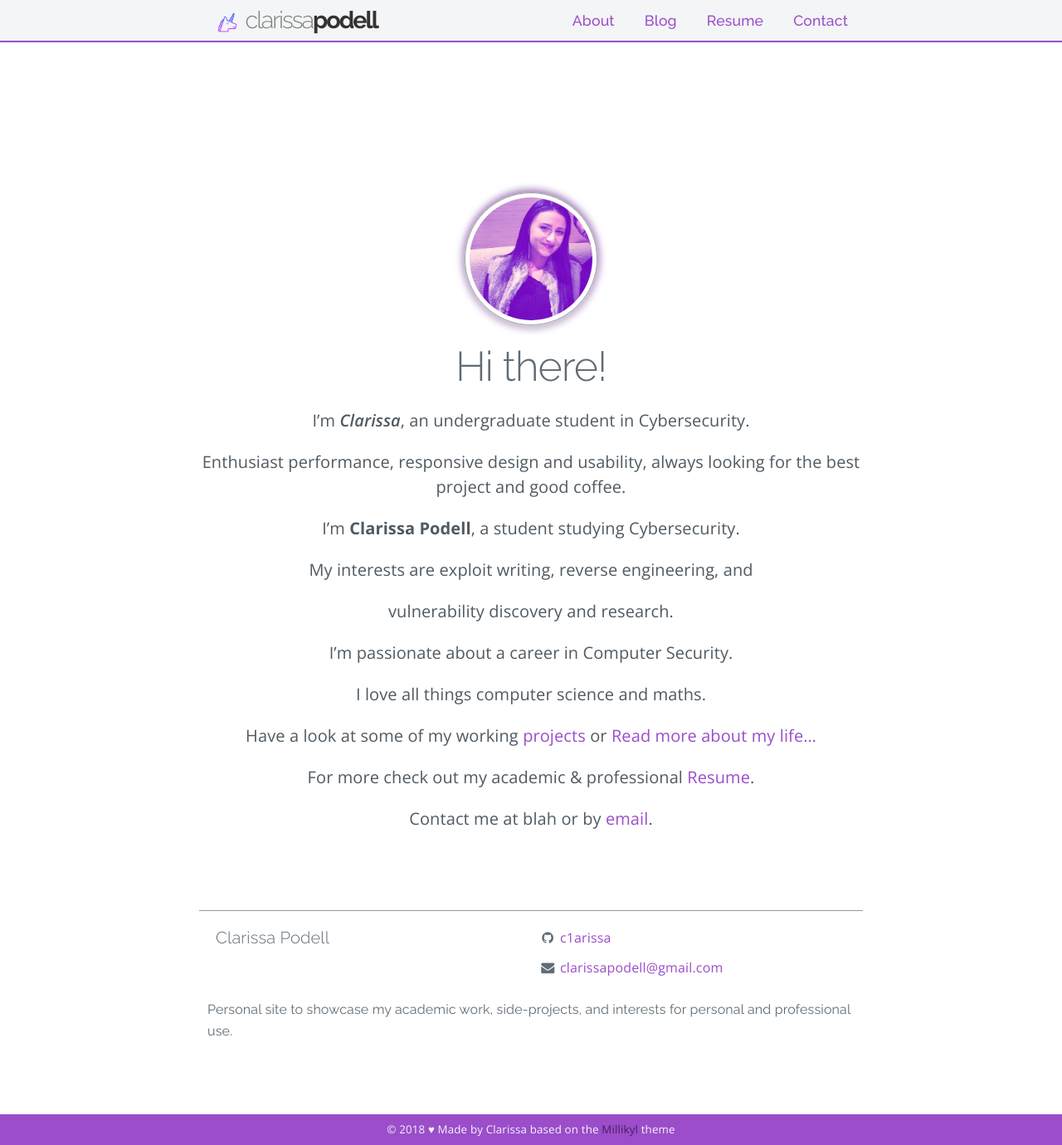
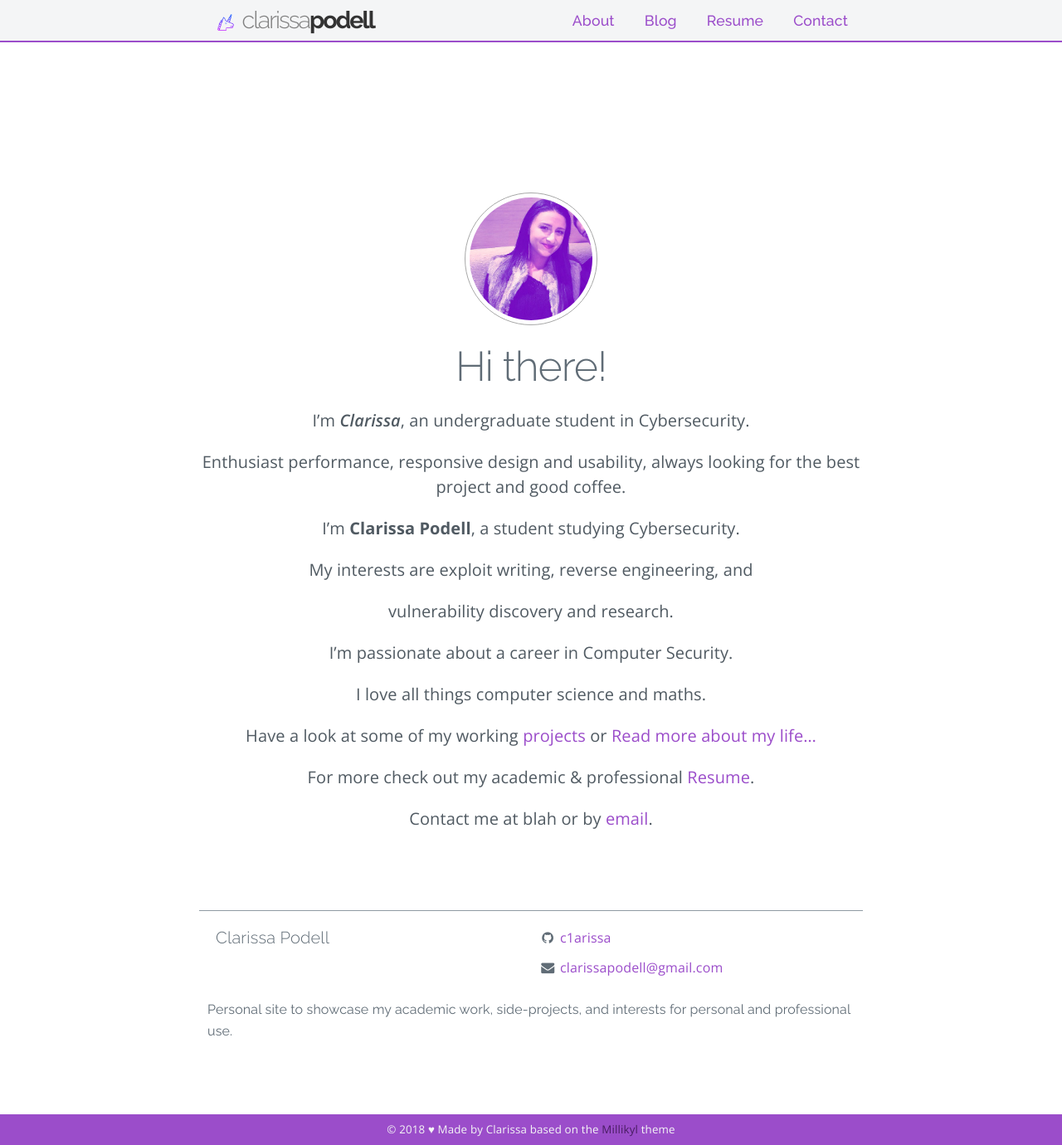
Before and after one commit to c1arissa/c1arissa.github.io, a Jekyll site: the page built from index.md, in a window 1280 px wide and 1380 px high. Shown: the whole window at 83% size. Built offline with Jekyll 4.4.1, drawn with Linux system fonts in a browser that asks for light colours; nearby versions of some CDN libraries; a style sheet for code colours, icons or effects is not loaded.

Commit message:
Update main.scss

```diff
--- a/css/main.scss
+++ b/css/main.scss
@@ -251,9 +251,9 @@
  * Icons
  */
 .icon {
-	display: inline-block;
-        height: 28px;
-	width: 28px;
+	//display: inline-block;
+        height: 24px;
+	width: 24px;
 	//width: 32px;
         vertical-align: middle;
 	border:0;
@@ -284,7 +284,7 @@
 	height: 160px;
 	-webkit-border-radius: 100px;
 	-moz-border-radius: 100px;
-	box-shadow: 0 4px 8px 0 $color-quaternary, 0 -4px 8px 0 rgba(0, 0, 0, 0.19), 0 0px 12px 0 $color-primary;
+	//box-shadow: 0 4px 8px 0 $color-quaternary, 0 -4px 8px 0 rgba(0, 0, 0, 0.19), 0 0px 12px 0 $color-primary;
 }
 
 .home-heading {
```
